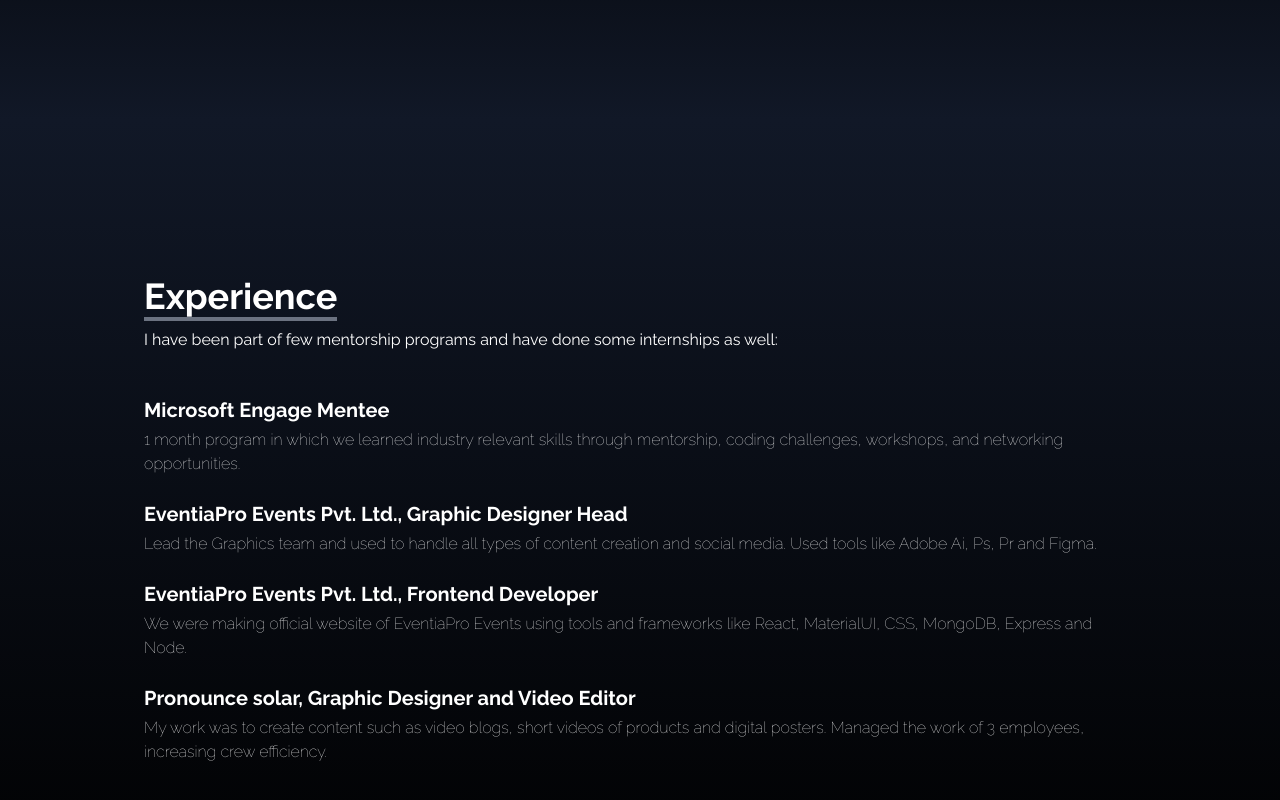
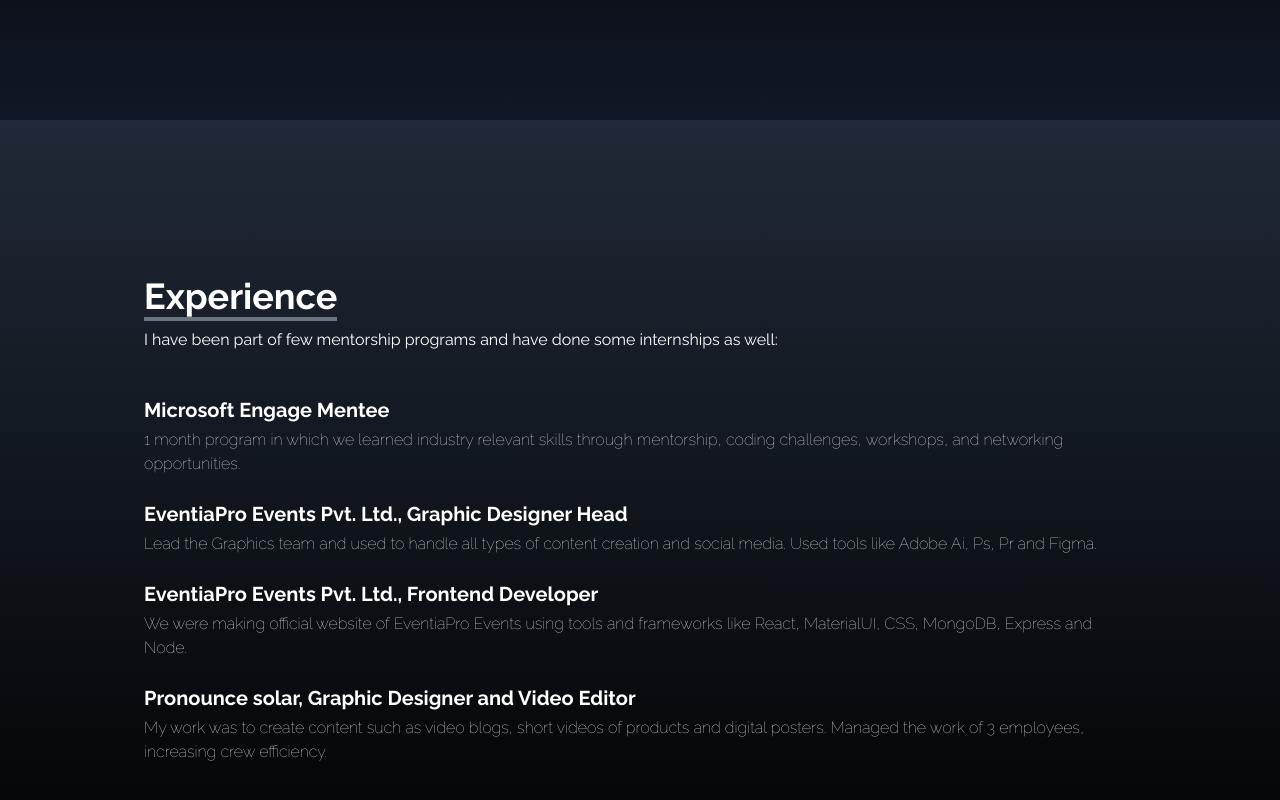
Before and after one commit to HimanshiChainani/my-portfolio, a React (Create React App) app: page / in a window 1280 px wide. Shown: the part 680-1480 px from the top of the page. Built offline with nearby package versions, Linux system fonts and the light colour scheme.

Commit message:
Update Experience.jsx

```diff
--- a/src/components/Experience.jsx
+++ b/src/components/Experience.jsx
@@ -4,7 +4,7 @@
   return (
     <div
       name="experience"
-      className="w-full h-screen bg-gradient-to-b from-gray-900 to-black text-white"
+      className="w-full h-screen bg-gradient-to-b from-gray-800 to-black text-white"
     >
       <div className="max-w-screen-lg p-4 mx-auto flex flex-col justify-center w-full h-full">
         <div className="pb-8">
```
